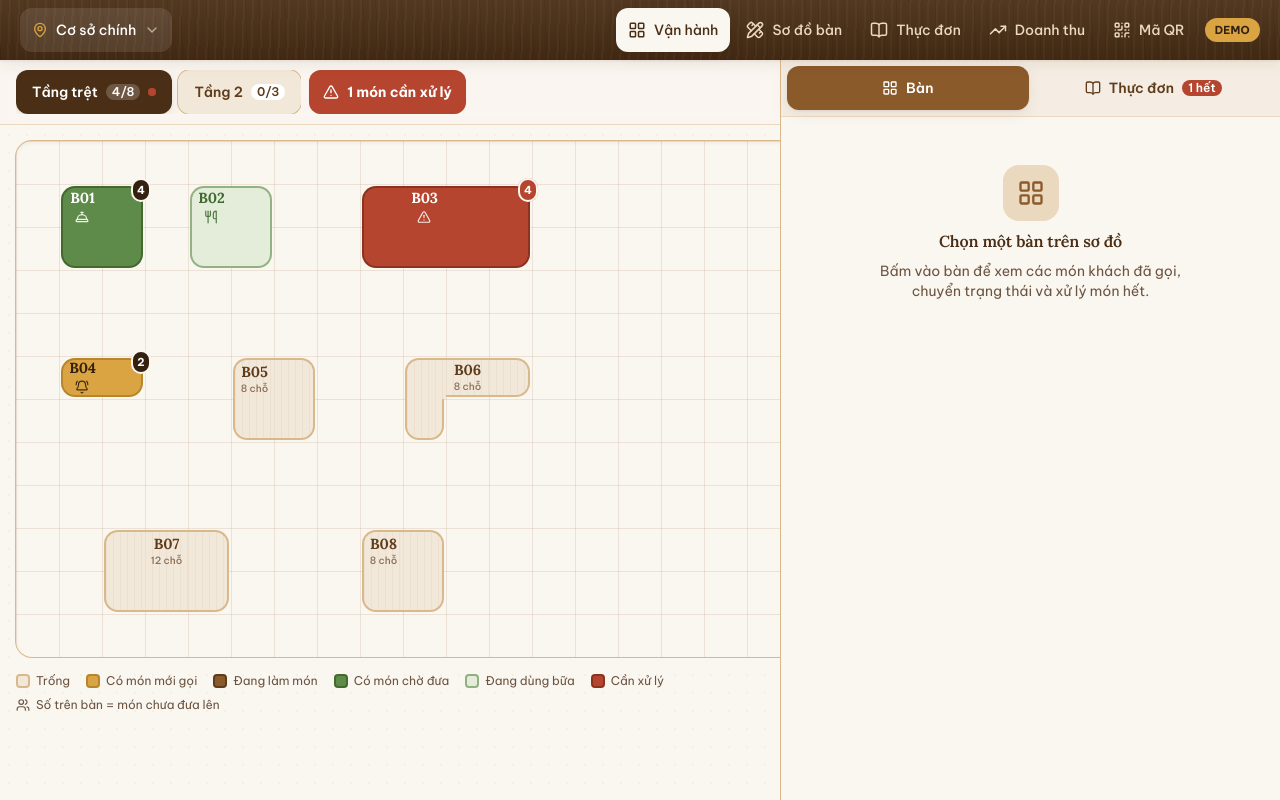
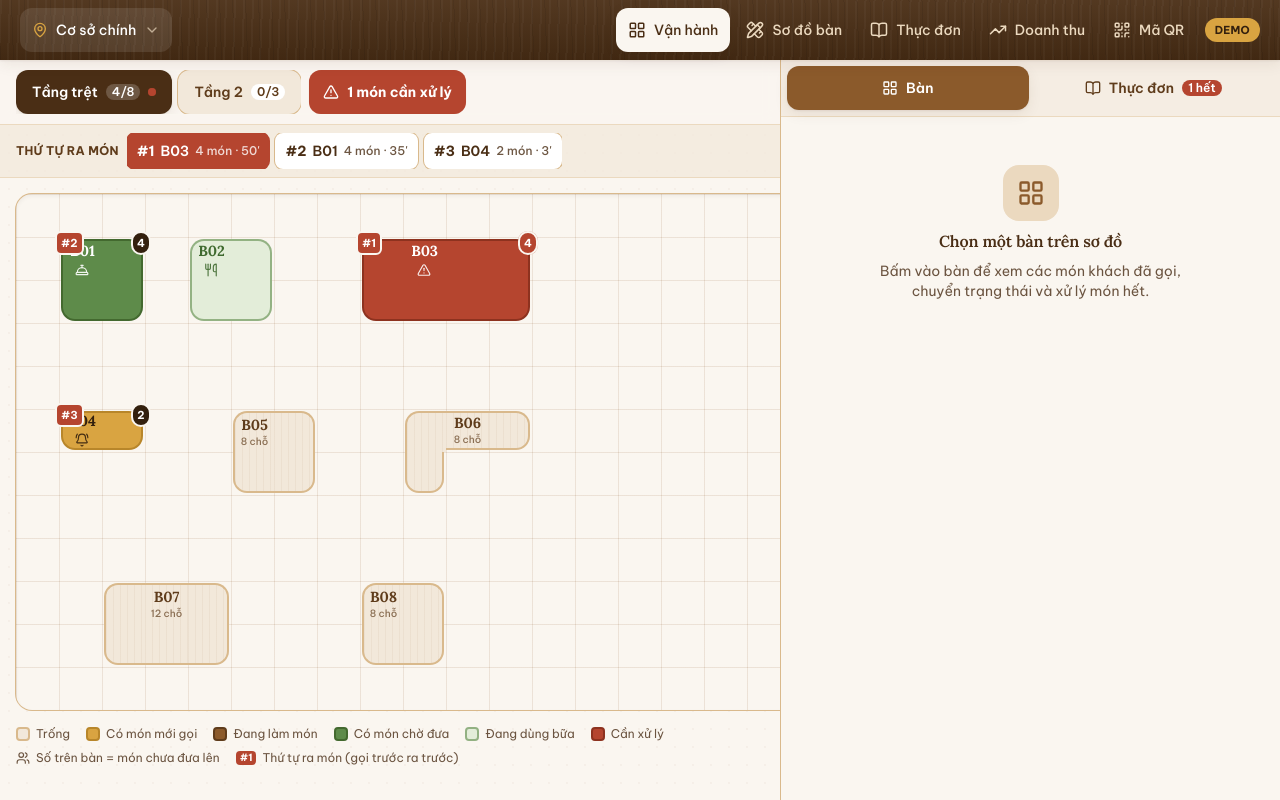
Before and after one commit to giang20041812/banhangdemo, a Next.js app: page /van-hanh in a window 1280 px wide. Built offline with nearby package versions, Linux system fonts and the light colour scheme.

Commit message:
Thứ tự ra món theo bàn: thanh hàng đợi và nhãn #n trên sơ đồ
Co-Authored-By: Claude Sonnet 5.5 <noreply@anthropic.com>

```diff
--- a/app/(staff)/van-hanh/page.tsx
+++ b/app/(staff)/van-hanh/page.tsx
@@ -10,7 +10,8 @@ import { TablePanel } from '@/components/kanban/TablePanel'
 import { MenuTab } from '@/components/menu/MenuTab'
 import { itemStatus } from '@/components/menu/Availability'
 import { Button, Empty } from '@/components/ui'
-import { TONE_LABEL, tableState, type TableTone } from '@/lib/derive'
+import { ago } from '@/lib/format'
+import { TONE_LABEL, serveQueue, tableState, type TableTone } from '@/lib/derive'
 
 type Tab = 'table' | 'menu'
 
@@ -42,6 +43,9 @@ export default function OperationsPage() {
     if (snap) for (const t of snap.tables) m.set(t.id, tableState(t, snap, now))
     return m
   }, [snap, now])
+
+  const queue = useMemo(() => (snap ? serveQueue(snap) : []), [snap])
+  const rankOf = useMemo(() => new Map(queue.map((q, i) => [q.tableId, i + 1])), [queue])
 
   if (!snap) {
     return <div className="grid h-full place-items-center"><div className="size-9 animate-spin rounded-full border-4 border-wood-200 border-t-wood-500" /></div>
@@ -139,6 +143,32 @@ export default function OperationsPage() {
           </div>
         </div>
 
+        {queue.length > 0 && (
+          <div className="flex shrink-0 items-center gap-2 border-b border-wood-100 bg-cream/70 px-3 py-2 sm:px-4">
+            <span className="shrink-0 text-xs font-bold uppercase tracking-wide text-wood-700">Thứ tự ra món</span>
+            <ol className="scroll-thin flex gap-1.5 overflow-x-auto">
+              {queue.map((q, i) => {
+                const t = snap.tables.find((x) => x.id === q.tableId)
+                if (!t) return null
+                return (
+                  <li key={q.tableId} className="shrink-0">
+                    <button
+                      onClick={() => { setFloorId(t.floorId); pick(t.id) }}
+                      className={clsx(
+                        'flex min-h-9 items-center gap-1.5 rounded-lg px-2.5 text-sm font-semibold ring-1 transition hover:bg-sand',
+                        i === 0 ? 'bg-brick text-white ring-brick hover:bg-brick' : 'bg-white text-wood-800 ring-wood-200',
+                      )}
+                    >
+                      <span className="font-bold">#{i + 1}</span> {t.code}
+                      <span className="text-xs font-medium opacity-80">{q.pending} món · {ago(q.since, now)}</span>
+                    </button>
+                  </li>
+                )
+              })}
+            </ol>
+          </div>
+        )}
+
         <div ref={mapRef} className="scroll-thin min-h-0 flex-1 overflow-auto p-3 sm:p-4">
           {floorTables.length === 0 ? (
             <div className="mx-auto max-w-md pt-10">
@@ -160,7 +190,7 @@ export default function OperationsPage() {
                 onTableClick={pick}
                 toneOf={(t) => {
                   const s = states.get(t.id)
-                  return { tone: s?.tone ?? 'empty', badge: s?.tone === 'empty' ? undefined : s?.pending }
+                  return { tone: s?.tone ?? 'empty', badge: s?.tone === 'empty' ? undefined : s?.pending, rank: rankOf.get(t.id) }
                 }}
               />
               <ul className="mt-4 flex flex-wrap gap-x-4 gap-y-2 text-xs text-ink-soft" aria-label="Chú thích màu bàn">
@@ -171,6 +201,7 @@ export default function OperationsPage() {
                   </li>
                 ))}
                 <li className="flex items-center gap-1.5"><Users className="size-3.5" /> Số trên bàn = món chưa đưa lên</li>
+                <li className="flex items-center gap-1.5"><span className="rounded bg-brick px-1 text-[10px] font-bold text-white">#1</span> Thứ tự ra món (gọi trước ra trước)</li>
               </ul>
             </div>
           )}
--- a/components/floor/FloorGrid.tsx
+++ b/components/floor/FloorGrid.tsx
@@ -34,7 +34,7 @@ interface Props {
   cols: number
   cell: number
   tables: GridTable[]
-  toneOf?: (t: GridTable) => { tone: TableTone; badge?: number }
+  toneOf?: (t: GridTable) => { tone: TableTone; badge?: number; rank?: number }
   selectedId?: string | null
   onTableClick?: (id: string) => void
   /** Chế độ vẽ: kéo để chọn nhiều ô liên tiếp */
@@ -176,6 +176,7 @@ export function FloorGrid({ rows, cols, cell, tables, toneOf, selectedId, onTabl
 
         // Badge ở góc trên-phải của bàn (ô hàng trên cùng, bên phải nhất) để không che mã bàn
         const topCell = t.cells.reduce((best, c) => (c.r < best.r || (c.r === best.r && c.c > best.c) ? c : best))
+        const topLeft = t.cells.reduce((best, c) => (c.r < best.r || (c.r === best.r && c.c < best.c) ? c : best))
         const R = Math.min(14, cell / 3)
         return (
           <Fragment key={t.id}>
@@ -215,6 +216,15 @@ export function FloorGrid({ rows, cols, cell, tables, toneOf, selectedId, onTabl
                 {info.badge}
               </span>
             )}
+            {!!info.rank && (
+              <span
+                className="pointer-events-none absolute z-20 grid min-w-5 place-items-center rounded-md border-2 border-paper bg-brick px-1 text-[11px] font-bold leading-5 text-white"
+                style={{ left: topLeft.c * cell - 4, top: topLeft.r * cell - 6 }}
+                title={`Ra món thứ ${info.rank}`}
+              >
+                #{info.rank}
+              </span>
+            )}
           </Fragment>
         )
       })}
--- a/lib/derive.ts
+++ b/lib/derive.ts
@@ -57,3 +57,25 @@ export const TONE_LABEL: Record<TableTone, string> = {
   ready: 'Có món chờ đưa',
   attention: 'Cần xử lý',
 }
+
+export interface QueueEntry {
+  tableId: string
+  /** Thời điểm món chưa lên cũ nhất của bàn */
+  since: string
+  pending: number
+}
+
+/** Thứ tự ra món: bàn có món chưa lên gọi sớm nhất đứng trước (vào trước ra trước). */
+export function serveQueue(snap: Snapshot): QueueEntry[] {
+  const m = new Map<string, QueueEntry>()
+  for (const o of snap.orderItems) {
+    if (o.status === 'served' || o.status === 'cancelled') continue
+    const e = m.get(o.tableId)
+    if (!e) m.set(o.tableId, { tableId: o.tableId, since: o.createdAt, pending: 1 })
+    else {
+      e.pending++
+      if (o.createdAt < e.since) e.since = o.createdAt
+    }
+  }
+  return [...m.values()].sort((a, b) => a.since.localeCompare(b.since))
+}
```
